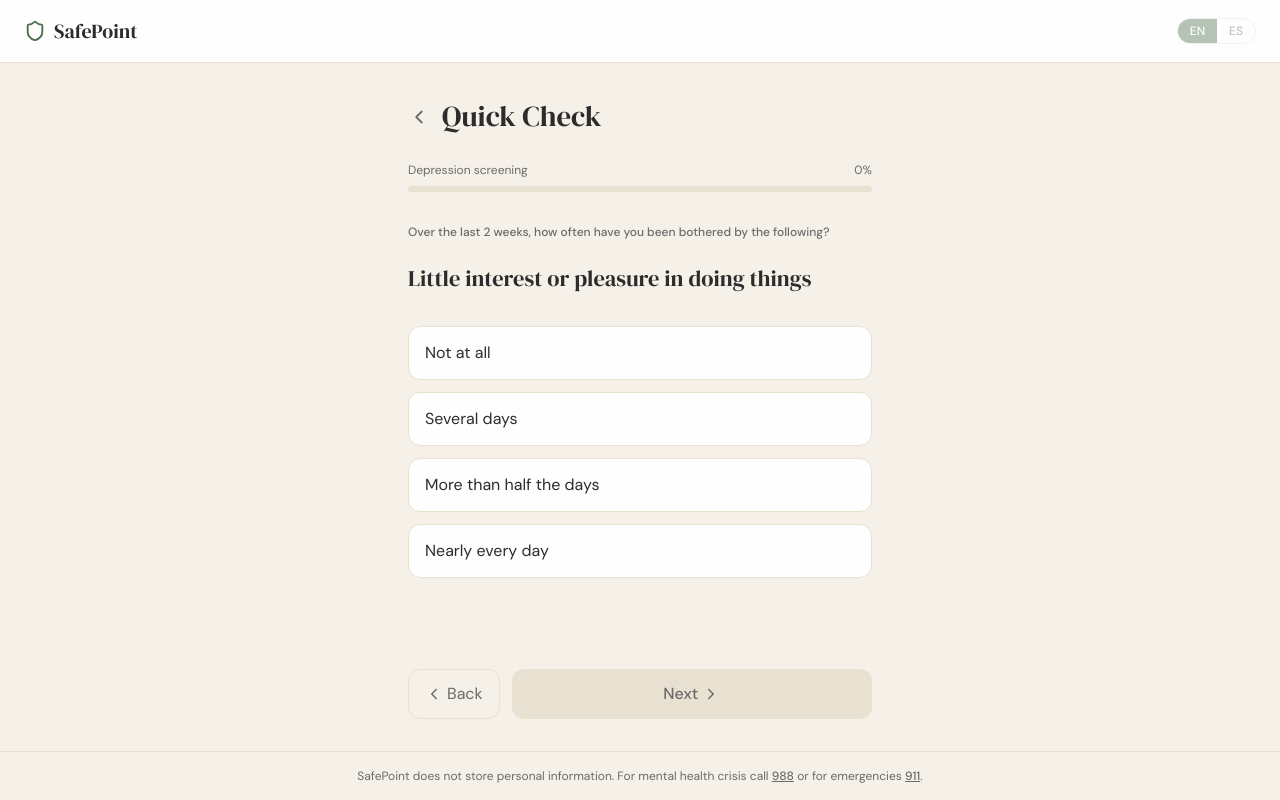
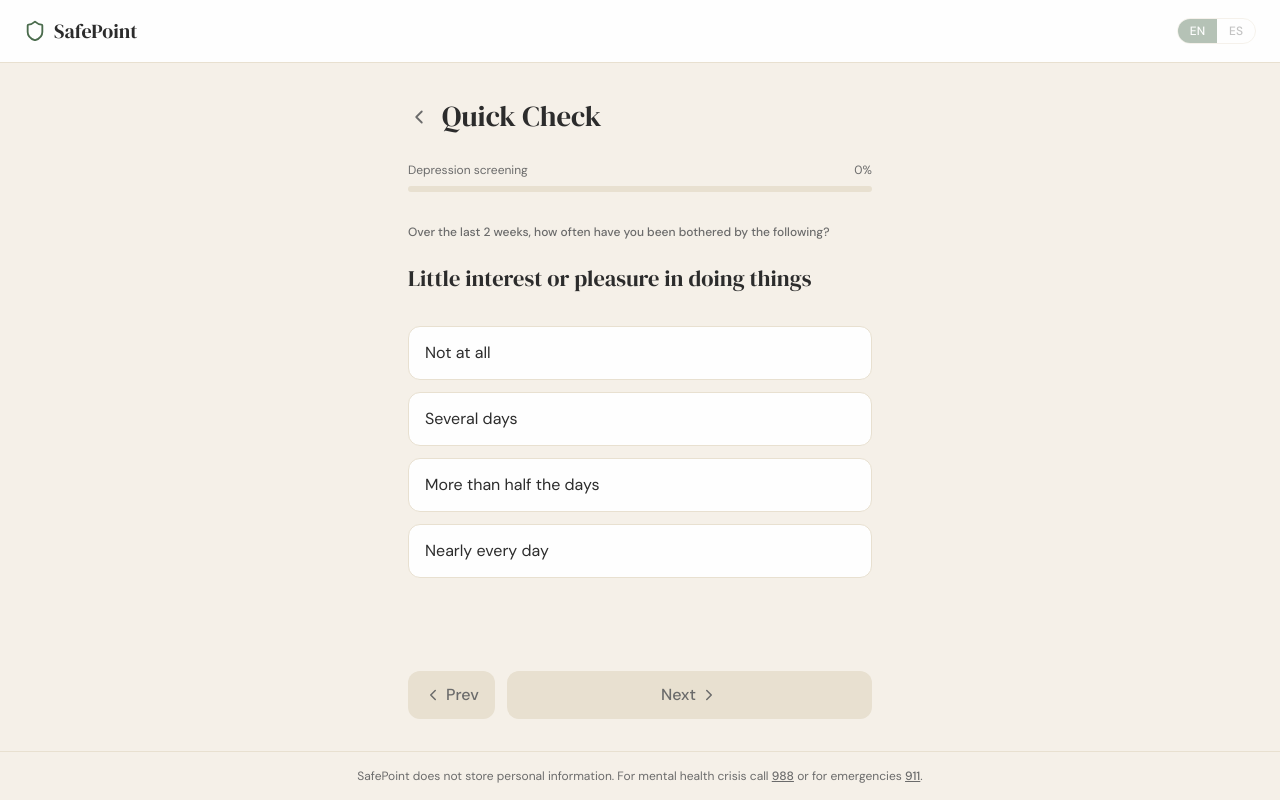
Before and after one commit to asihub/safepoint-ui, a React app: page /screening in a window 1280 px wide. Built offline with nearby package versions, Linux system fonts and the light colour scheme; the HTML template or start-up script is replaced by a standard one.

Commit message:
SPUI-0042 updated style of back button on screening page

```diff
--- a/src/hooks/translations.js
+++ b/src/hooks/translations.js
@@ -37,6 +37,7 @@ export const translations = {
     answerMoreThanHalf: 'More than half the days',
     answerNearlyEvery: 'Nearly every day',
     back: 'Back',
+    prev: 'Prev',
     next: 'Next',
 
     // FreeText
@@ -172,6 +173,7 @@ export const translations = {
     answerMoreThanHalf: 'Más de la mitad de los días',
     answerNearlyEvery: 'Casi todos los días',
     back: 'Atrás',
+    prev: 'Anterior',
     next: 'Siguiente',
 
     // FreeText
--- a/src/pages/Screening.jsx
+++ b/src/pages/Screening.jsx
@@ -277,9 +277,14 @@ export default function Screening() {
       {/* Navigation */}
       <div className="flex gap-3 mt-8">
         <button onClick={handleBack}
-          className="flex items-center gap-1 px-4 py-3 rounded-xl border"
-          style={{ borderColor: 'var(--sand-dark)', color: 'var(--muted)' }}>
-          <ChevronLeft size={18} /> {t('back')}
+          disabled={qIndex === 0 && aIndex === 0}
+          className="flex items-center gap-1 px-4 py-3 rounded-xl font-medium transition-all"
+          style={{
+            background: qIndex === 0 && aIndex === 0 ? 'var(--sand-dark)' : 'var(--sage-dark)',
+            color:      qIndex === 0 && aIndex === 0 ? 'var(--muted)' : 'var(--white)',
+            border:     'none',
+          }}>
+          <ChevronLeft size={18} /> {t('prev')}
         </button>
         <button onClick={handleNext} disabled={selected === undefined}
           className="flex-1 flex items-center justify-center gap-1 px-4 py-3 rounded-xl font-medium transition-all"
```
